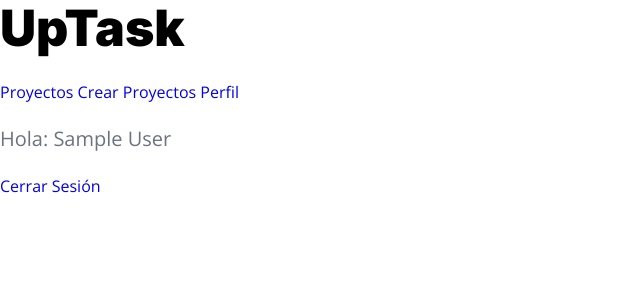
After one commit to joseangvas/uptask-mvc, a PHP site: the page made by views/dashboard/index.php in a window 1280 px wide. The commit adds this page. Shown: the top 300 px of the page, without its empty margins (0-640 px from the left). Run offline with PHP 8.4, Linux system fonts and the light colour scheme; the template is opened without the code that fills it, so the values that code supplies are empty; the visitor is signed in with stand-in values (Sample User, id 1); a stand-in replaces the project's code that opens the database connection.

Commit message:
Crear la Vista de Dashboard

```diff
--- a/public/index.php
+++ b/public/index.php
@@ -3,6 +3,7 @@
 require_once __DIR__ . '/../includes/app.php';
 
 use Controllers\LoginController;
+use Controllers\DashboardController;
 use MVC\Router;
 $router = new Router();
 
@@ -27,6 +28,8 @@ $router->post('/reestablecer', [LoginController::class, 'reestablecer']);
 $router->get('/mensaje', [LoginController::class, 'mensaje']);
 $router->get('/confirmar', [LoginController::class, 'confirmar']);
 
+//* ZONA DE PROYECTOS
+$router->get('/dashboard', [DashboardController::class, 'index']);
 
 // Comprueba y valida las rutas, que existan y les asigna las funciones del Controlador
 $router->comprobarRutas();
--- /dev/null
+++ b/views/dashboard/index.php
@@ -0,0 +1,7 @@
+<div class="dashboard">
+  <?php include_once __DIR__ . '/../templates/sidebar.php'; ?>
+
+  <div class="principal">
+    <?php include_once __DIR__ . '/../templates/barra.php';  ?>
+  </div>
+</div>
--- /dev/null
+++ b/views/templates/barra.php
@@ -0,0 +1,4 @@
+<div class="barra">
+  <p>Hola: <span><?php echo $_SESSION['nombre']; ?></span></p>
+  <a href="/logout" class="cerrar-sesion">Cerrar Sesión</a>
+</div>
--- /dev/null
+++ b/views/templates/sidebar.php
@@ -0,0 +1,9 @@
+<aside class="sidebar">
+  <h2>UpTask</h2>
+
+  <nav class="sidebar-nav">
+    <a href="/dashboard">Proyectos</a>
+    <a href="/crear-proyecto">Crear Proyectos</a>
+    <a href="/perfil">Perfil</a>
+  </nav>
+</aside>
```
Also changed, not shown: controllers/DashboardController.php (added, +16 -0 lines).
